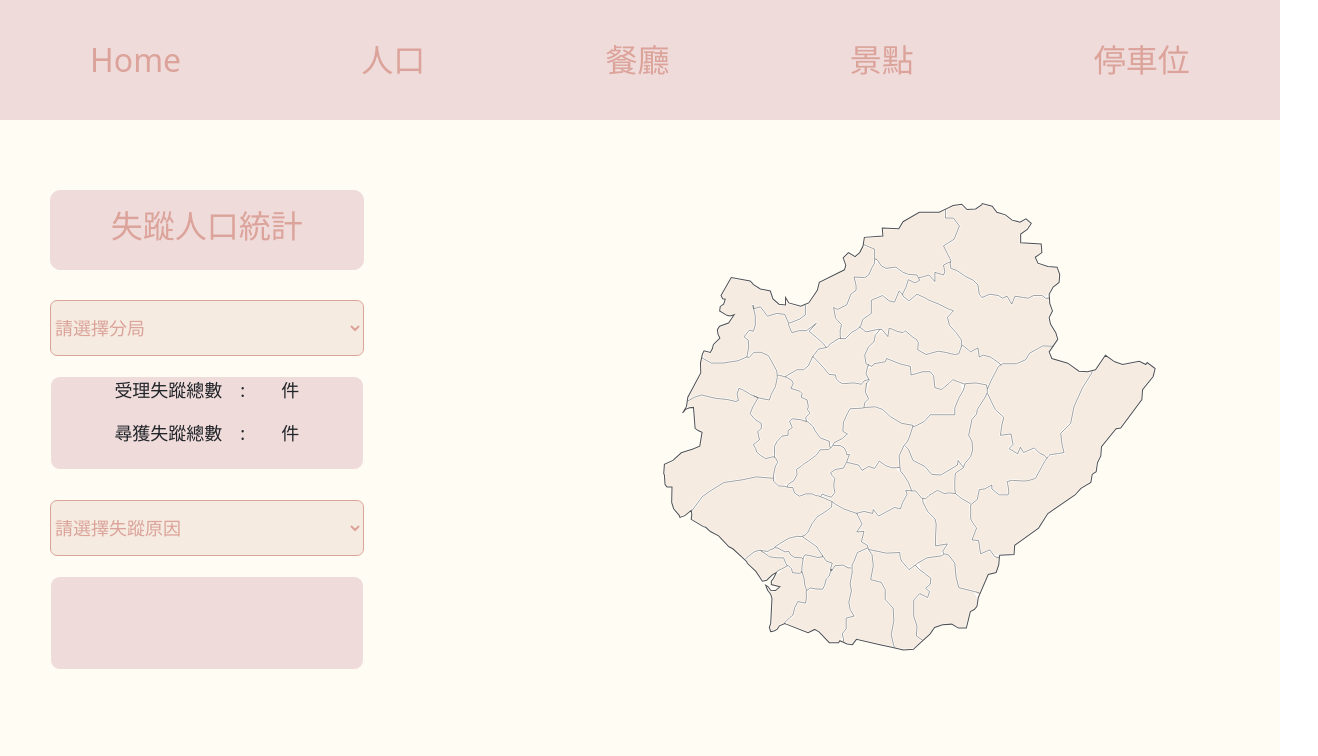
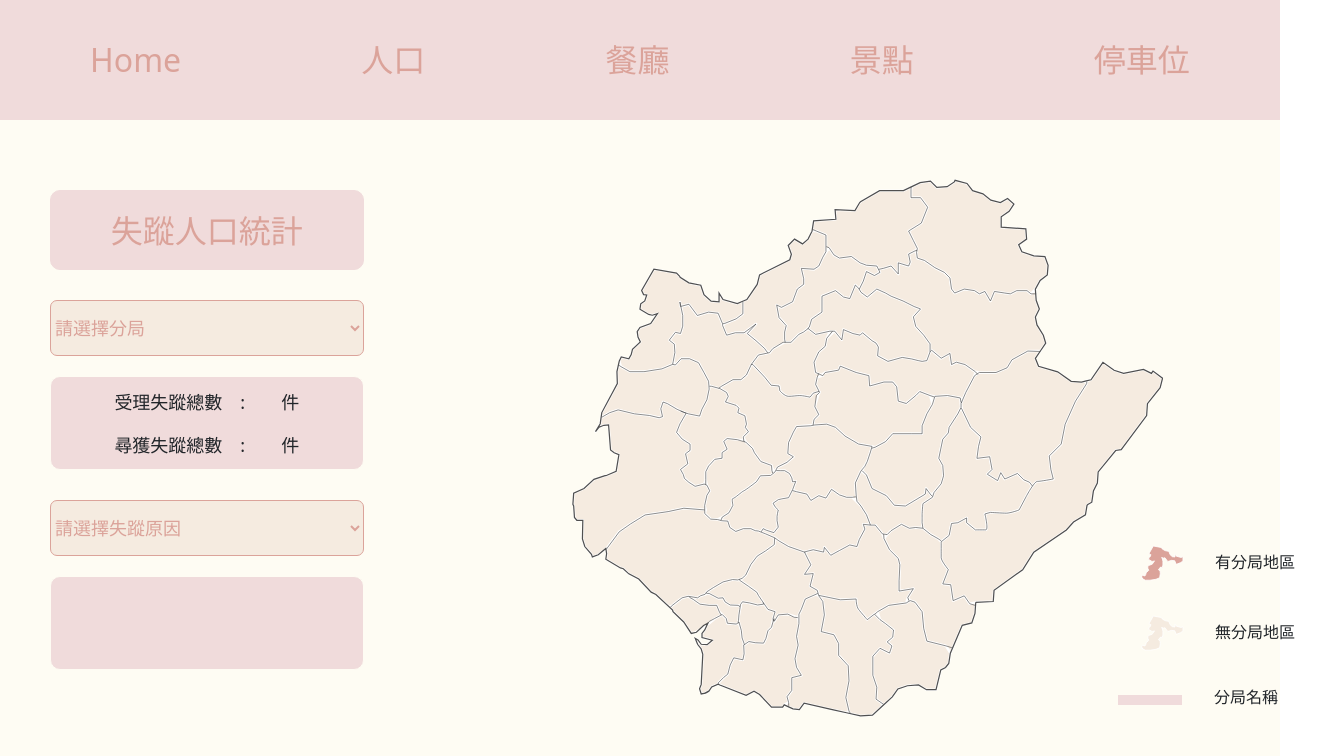
Before and after one commit to aaaeeezynx/Tainan, a Vue app: page /Person in a window 1280 px wide. Shown: the top 756 px of the page, 1318 px wide, since content can reach past the window. Built offline with nearby package versions, Linux system fonts and the light colour scheme.

Commit message:
add 1125

```diff
--- a/src/views/Person.vue
+++ b/src/views/Person.vue
@@ -10,6 +10,7 @@ export default {
          arrriyu: "",
          mapname: [],
          ispink: false,
+         mapclicks: [],
       }
    },
    methods: {
@@ -63,7 +64,6 @@ export default {
          const all2 = document.getElementById("all2")
          const all3 = document.getElementById("all3")
          const part = document.getElementById("part")
-         const map = document.getElementById("map")
          fetch("../Tainan_districts_blank.json")
             .then(response => response.json())
             .then(data => {
@@ -73,6 +73,7 @@ export default {
                      if (item3.單位 == "新營分局") {
                         all2.innerText = "受理失蹤總數　:　" + item3.受理總數 + "　件"
                         all3.innerText = "尋獲失蹤總數　:　" + item3.尋獲總數 + "　件"
+                        part.selectedIndex = 3;
                      }
                   })
                   BaiheDistrict.addEventListener("click", () => {
@@ -204,26 +205,12 @@ export default {
                            this.arrriyu = "天然災難　：　" + item4.天然災難 + "　件"
                            break;
                         case "其他":
-                           this.arrriyu = "其他 :" + item4.其他 + "件"
+                           this.arrriyu = "其他　：　" + item4.其他 + "　件"
                            break;
                      }
 
                   }
                })
-            })
-      },
-      mapdiv() {
-         const map = document.getElementById("map")
-         const SouthDistrict = document.getElementById("SouthDistrict")
-         const svg = document.getElementById("svg")
-         SouthDistrict.addEventListener("mouseover", (event) => {
-            let pathBoundingBox = svg.getBoundingClientRect();
-            let x = pathBoundingBox.right; // 取得路径右上角的 x 坐标
-            let y = pathBoundingBox.top; // 取得路径右上角的 y 坐标
-
-            map.style.display = "block";
-            map.style.left = x + "px";
-            map.style.top = y + "px";
             })
       },
       mapover() {
@@ -233,10 +220,10 @@ export default {
             maps.addEventListener("mouseenter", (event) => {
                map.innerText = maps.getAttribute("value")
                this.ispink = true
-               let left = event.clientX-600;
-               let top = event.clientY-100;
+               let left = event.clientX - 600;
+               let top = event.clientY - 100;
                //设置div的偏移量
-               map.style.left = left+ "px";
+               map.style.left = left + "px";
                map.style.top = top + "px";
             })
             maps.addEventListener("mouseleave", () => {
@@ -245,20 +232,6 @@ export default {
             })
          })
       },
-      // window() {
-      //    const map = document.getElementById("map")
-      //    //绑定鼠标移动事件
-      //    maps.addEventListener("mouseenter", (event) => {
-
-      //       /*获取到鼠标的坐标 */
-      //       var left = event.clientX;
-      //       var top = event.clientY;
-      //       //设置div的偏移量
-      //       box.style.left = left + "px";
-      //       box.style.top = top + "px";
-      //       /*必须要加单位px,否则显示不出来*/
-      //    })
-      // },
    }
 }
 </script>
@@ -275,7 +248,7 @@ export default {
                <option :value="item" v-for="item in this.items">{{ item }}</option>
             </select>
             <div class="class">
-               <p id="all2" class="show">受理失蹤總數　:　　件</p>
+               <p id="all2" class="show all2">受理失蹤總數　:　　件</p>
                <p id="all3" class="show">尋獲失蹤總數　:　　件</p>
             </div>
             <select id="select1" name="" @change="select()">
@@ -288,13 +261,12 @@ export default {
          </div>
       </div>
       <div class="right">
-         <svg baseprofile="tiny" fill="#fff" height="750" stroke="#ffffff" @mouseenter="mapover" @click="map"
+         <svg baseprofile="tiny" fill="#fff" height="877" stroke="#ffffff" @mouseenter="mapover" @click="map"
             stroke-linecap="round" stroke-linejoin="round" stroke-width="2" version="1.2" viewbox="0 -150 138 200"
-            width="638" xmlns="Tainan districts blank.svg" id="svg">
+            width="765" class="svg" xmlns="Tainan districts blank.svg" id="svg">
             <path
                d="m 338.08259,409.9817 4.63596,-3.97369 1.98686,-6.62283 8.60968,-5.96055 0,-13.24564 11.25878,-4.63598 6.62282,5.29827 5.29827,1.32457 4.63598,-11.2588 3.31141,3.31141 3.31141,-6.62282 2.64912,-7.94739 6.62282,3.31141 4.63598,-2.64912 -1.32454,-2.64913 -1.32458,-2.64914 -8.60968,-0.66229 -5.29824,-1.98684 -7.28511,-5.29826 -9.93426,1.32457 -4.63595,-2.64913 -3.97369,-5.96056 -5.29828,7.9474 -3.31141,7.28511 -3.97369,2.64911 -10.59652,-0.66225 1.98686,8.60965 0,4.63598 -5.29827,3.9737 -3.9737,10.59652 -9.27193,4.63598 -3.9737,-1.98687 1.98686,10.59652 5.96053,6.62283 -1.32458,5.29826 0,5.96053 0.0803,2.41496 5.21789,0.2342 6.62282,-6.62283 3.9737,-1.98683 z"
-               id="XinyingDistrict" name="XinyingDistrict" value="新營分局" class="District" tabindex="0"
-               data-bs-toggle="popover" data-bs-trigger="hover focus" data-bs-content="Disabled popover" />
+               id="XinyingDistrict" name="XinyingDistrict" value="新營分局" class="District" />
             <path
                d="m 443.38545,426.53875 -2.64911,7.28511 -3.9737,0.66229 -3.31141,-0.66229 -5.29825,-1.32457 -7.94739,-1.32456 -11.92109,3.31142 -8.60966,-4.63599 0.66227,-7.2851 -1.98684,-3.31142 -3.3114,-1.98683 -7.94739,-6.62282 -1.98684,1.98684 -5.96056,-1.32458 -7.94739,-3.31141 -1.32456,8.60968 -5.96053,-7.28511 -3.97369,0 -11.92109,2.64913 -6.46212,-4.8265 1.16385,-1.13403 1.98686,-6.62283 8.60968,-5.96055 0,-13.24564 11.25878,-4.63598 6.62282,5.29827 5.29827,1.32457 4.63598,-11.2588 3.31141,3.31141 1.32454,2.64913 5.29828,3.97369 7.94739,-6.62282 7.28511,3.31141 4.63596,2.64912 9.93425,3.9737 9.27194,4.63599 5.29824,1.98683 -5.96053,6.62281 1.98686,7.9474 6.62282,7.28511 5.29824,7.2851 0,6.62282 z"
                id="LiouyingDistrict" name="LiouyingDistrict" value="柳營區" />
@@ -546,9 +518,30 @@ export default {
                id="path4425" />
          </svg>
          <div id="map" :class="{ map: ispink }"></div>
-         <!-- <Popper class="Popper" content="This is the Popper content">
-                  <Button>Demo</Button> -->
-         <!-- </Popper> -->
+         <div class="littles">
+            <div class="little1 little">
+               <svg baseprofile="tiny" fill="#fff" height="207" stroke="#ffffff"
+            stroke-linecap="round" stroke-linejoin="round" stroke-width="2" version="1.2" viewbox="0 -150 138 200" width="205" xmlns="Tainan districts blank.svg" id="svg" class="littlesvg">
+                  <path
+                     d="m 185.77129,438.85049 -1.34985,-4.72161 1.63906,-3.35681 6.30975,1.63907 1.96688,-3.60595 1.06473,-4.34286 6.55626,-6.22845 -1.96688,-4.01504 -0.65562,-4.5894 2.29468,-3.35941 8.93226,-3.27813 5.65149,-8.274 -4.26157,1.31125 -3.02899,-0.65563 -7.29319,-4.34287 0.65563,-4.58938 3.35943,-2.37599 1.63907,-4.9172 -2.62251,-0.3278 -1.63907,-3.35943 10.24088,-17.86712 18.85056,3.35942 2.6225,2.6225 0.36409,0.79864 7.28007,4.64184 9.93405,1.98522 2.65396,7.9462 5.95571,5.30008 6.62182,0.66349 0,-7.28532 3.31223,5.30008 11.9219,3.31222 3.97309,-1.6561 0.63961,0.41351 0,9.83439 -5.61966,4.21473 -9.3661,3.74643 -1.87319,0.4683 -3.74643,-8.89778 -7.96119,-0.93661 -9.36609,2.80983 -7.02456,-9.36609 -7.02457,1.87323 -0.46829,-3.74643 2.34152,11.23929 0,8.89779 -1.87323,6.08796 -4.21472,-0.93663 -5.15136,6.55626 4.21473,3.27813 0.46833,7.02459 -1.40493,7.49286 -0.4683,2.34152 -8.89778,3.74644 -14.98574,2.3415 -11.70761,0 -7.49286,-4.21473 z"
+                     class="district"  />
+               </svg>
+               <p class="police">有分局地區</p>
+            </div>
+            <div class="little2 little">
+               <svg baseprofile="tiny" fill="#fff" height="207" stroke="#ffffff"
+            stroke-linecap="round" stroke-linejoin="round" stroke-width="2" version="1.2" viewbox="0 -150 138 200" width="205" xmlns="Tainan districts blank.svg" id="svg" class="littlesvg">
+                  <path
+                     d="m 185.77129,438.85049 -1.34985,-4.72161 1.63906,-3.35681 6.30975,1.63907 1.96688,-3.60595 1.06473,-4.34286 6.55626,-6.22845 -1.96688,-4.01504 -0.65562,-4.5894 2.29468,-3.35941 8.93226,-3.27813 5.65149,-8.274 -4.26157,1.31125 -3.02899,-0.65563 -7.29319,-4.34287 0.65563,-4.58938 3.35943,-2.37599 1.63907,-4.9172 -2.62251,-0.3278 -1.63907,-3.35943 10.24088,-17.86712 18.85056,3.35942 2.6225,2.6225 0.36409,0.79864 7.28007,4.64184 9.93405,1.98522 2.65396,7.9462 5.95571,5.30008 6.62182,0.66349 0,-7.28532 3.31223,5.30008 11.9219,3.31222 3.97309,-1.6561 0.63961,0.41351 0,9.83439 -5.61966,4.21473 -9.3661,3.74643 -1.87319,0.4683 -3.74643,-8.89778 -7.96119,-0.93661 -9.36609,2.80983 -7.02456,-9.36609 -7.02457,1.87323 -0.46829,-3.74643 2.34152,11.23929 0,8.89779 -1.87323,6.08796 -4.21472,-0.93663 -5.15136,6.55626 4.21473,3.27813 0.46833,7.02459 -1.40493,7.49286 -0.4683,2.34152 -8.89778,3.74644 -14.98574,2.3415 -11.70761,0 -7.49286,-4.21473 z"
+                     class="district2"  />
+               </svg>
+               <p class="police">無分局地區</p>
+            </div>
+            <div class="little3 little">
+               <p class="p">　　　　</p>
+               <p>　　分局名稱</p>
+            </div>
+         </div>
       </div>
    </div>
 </template>
@@ -565,7 +558,7 @@ export default {
    margin-top: 20px;
    margin-left: 50px;
 
-   .show{
+   .show {
       display: flex;
       align-items: center;
       justify-content: center;
@@ -579,6 +572,20 @@ export default {
       border: 1px solid #F0DBDB;
       border-radius: 10px;
       color: #DBA39A;
+
+      h2 {
+         margin-top: 10px;
+      }
+   }
+
+   .all2 {
+      margin-top: 12px;
+   }
+
+   .riyu {
+      p {
+         margin-top: 10px;
+      }
    }
 
    .detail {
@@ -613,23 +620,19 @@ export default {
    height: 100%;
    position: relative;
 
-   svg {
+   .svg {
       position: absolute;
-      left: 20px;
-      top: -200px;
-   }
-}
-
+      left: -100px;
+      top: -280px;
       path {
          fill: #F5EBE0;
-   transition: 0.3s;
-
+         transform: scale(1.2);
+         z-index: 1;
       }
-
       .District {
          &:hover {
             fill: #DBA39A;
-      transform: translate(-3px, -3px);
+         }
       }
    }
 
@@ -643,14 +646,50 @@ path {
       font-size: 18px;
    }
 
-.Popper {
-   --popper-theme-background-color: #333333;
-   --popper-theme-background-color-hover: #333333;
-   --popper-theme-text-color: #ffffff;
-   --popper-theme-border-width: 0px;
-   --popper-theme-border-style: solid;
-   --popper-theme-border-radius: 6px;
-   --popper-theme-padding: 32px;
-   --popper-theme-box-shadow: 0 6px 30px -6px rgba(0, 0, 0, 0.25);
+   .littles {
+      width: 200px;
+      height: 200px;
+      z-index: 4;
+      position: absolute;
+      top: 400px;
+      left: 620px;
+
+      .little {
+         width: 180px;
+         height: 60px;
+         margin-top: 10px;
+         display: flex;
+         position: relative;
+         .p {
+            margin-top: 10px;
+            border: solid 10px #F0DBDB;
+            border-left: none;
+            border-right: none;
+            border-bottom: none;
+         }
+         .littlesvg{
+            position: absolute;
+            left: -50px;
+            bottom: -20px;
+            z-index: 444;
+            .district {
+               transform: scale(0.4);
+               fill: #DBA39A;
+            }
+            .district2 {
+               transform: scale(0.4);
+               fill: #F5EBE0;
+            }
+         }
+         .police{
+            position: absolute;
+            right: 3px;
+            top: 20px;
+         }
+      }
+      .little3{
+         margin-top: 25px;
+      }
+   }
 }
 </style>
```
Lines whose indentation alone changed are shown as unchanged.
